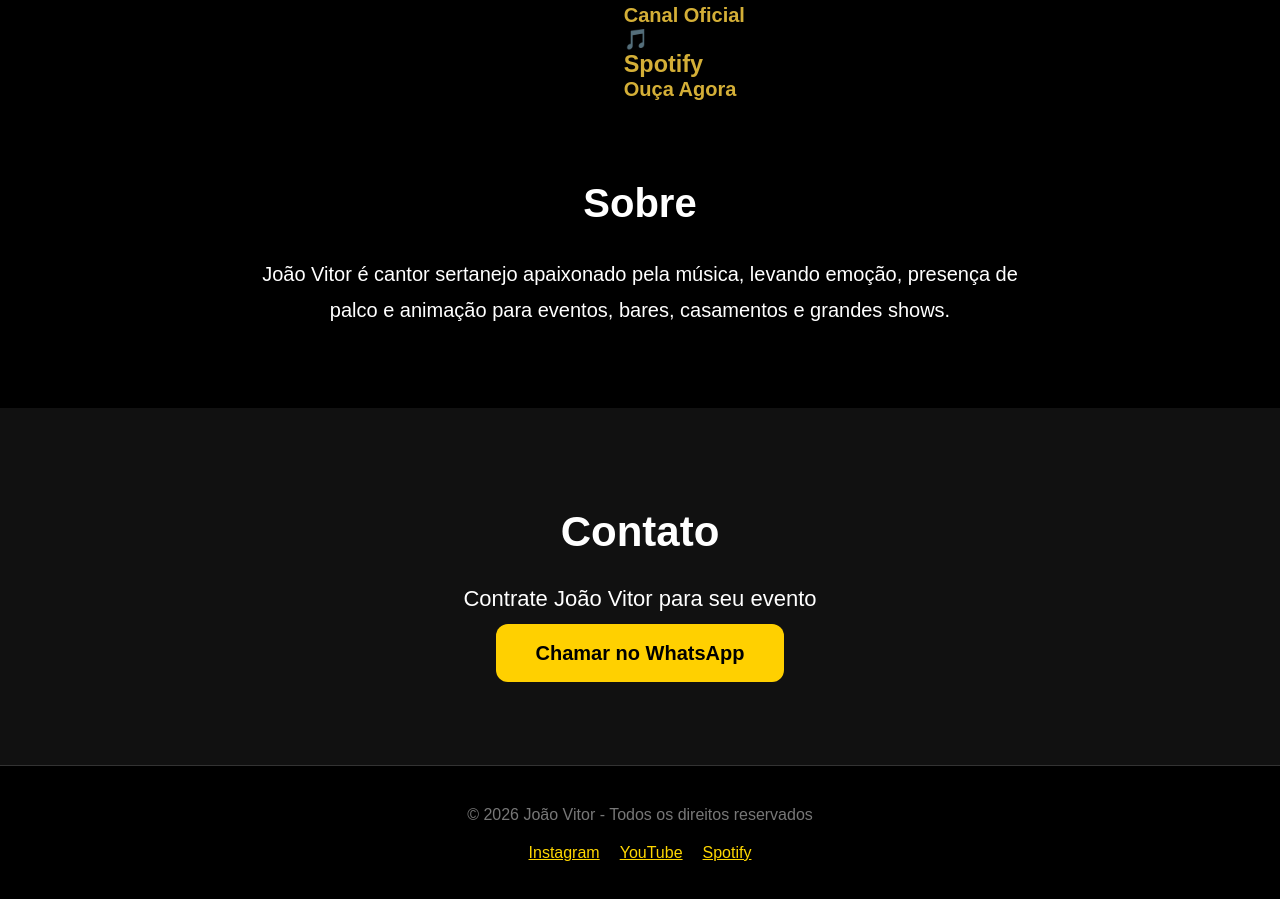
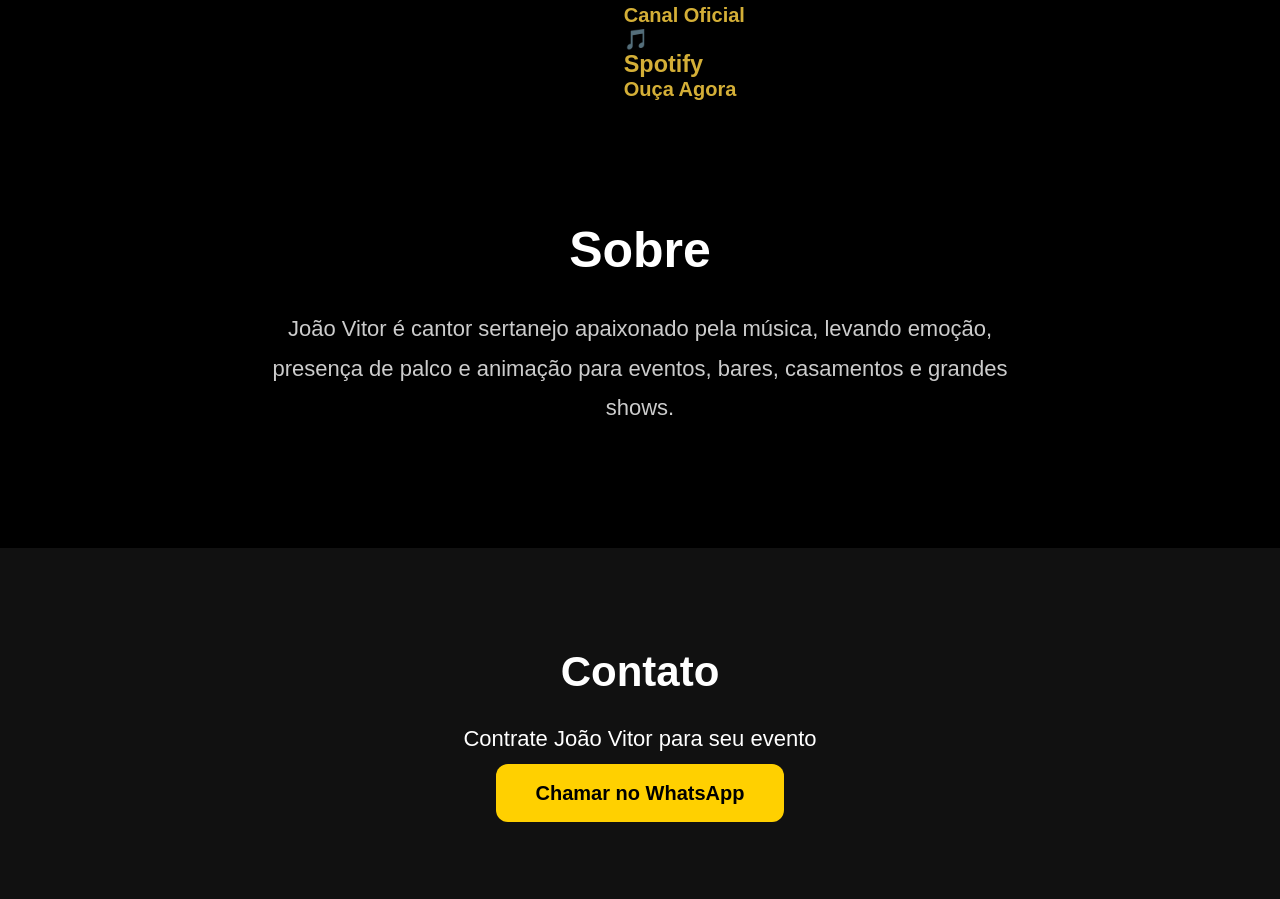
Before and after one commit to cantoroficialjoaovitor-ux/joaovitorcantoroficial, a React (Vite) app: page / in a window 1280 px wide. Shown: the part 951-1850 px from the top of the page. Built offline with nearby package versions, Linux system fonts and the light colour scheme.

Commit message:
Update Sobre.jsx

```diff
--- a/src/components/Sobre.jsx
+++ b/src/components/Sobre.jsx
@@ -1,33 +1,15 @@
 export default function Sobre() {
   return (
-    <section
-      style={{
-        padding: "80px 20px",
-        background: "#000",
-        textAlign: "center",
-      }}
-    >
-      <h2
-        style={{
-          fontSize: "40px",
-          marginBottom: "30px",
-        }}
-      >
-        Sobre
-      </h2>
+    <section className="sobre" id="sobre">
+      <div className="container">
+        <h2>Sobre</h2>
 
-      <p
-        style={{
-          maxWidth: "800px",
-          margin: "0 auto",
-          fontSize: "20px",
-          lineHeight: "1.8",
-        }}
-      >
-        João Vitor é cantor sertanejo apaixonado pela música,
-        levando emoção, presença de palco e animação para eventos,
-        bares, casamentos e grandes shows.
-      </p>
+        <p>
+          João Vitor é cantor sertanejo apaixonado pela música,
+          levando emoção, presença de palco e animação para eventos,
+          bares, casamentos e grandes shows.
+        </p>
+      </div>
     </section>
-  )
+  );
 }
```
